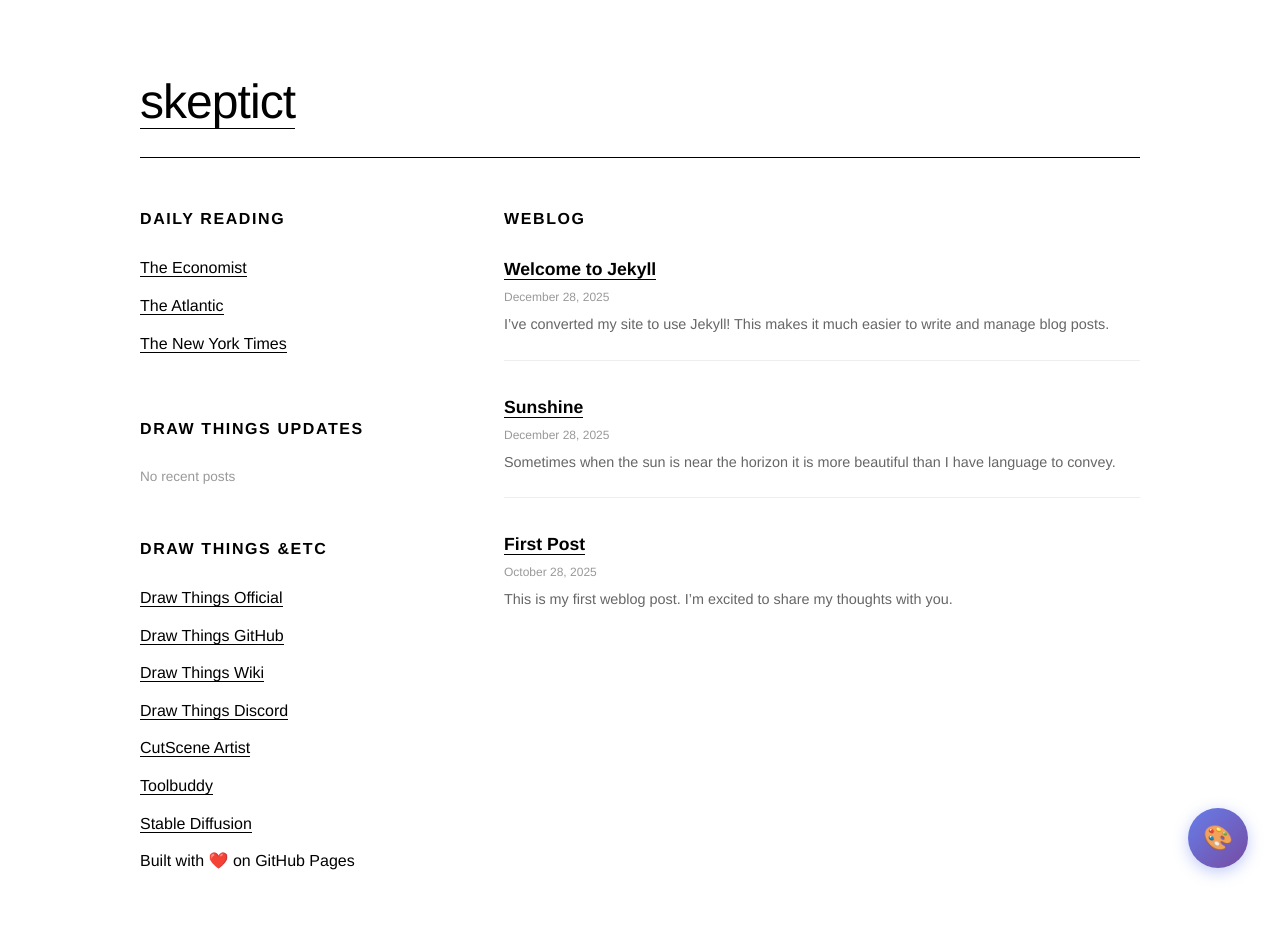
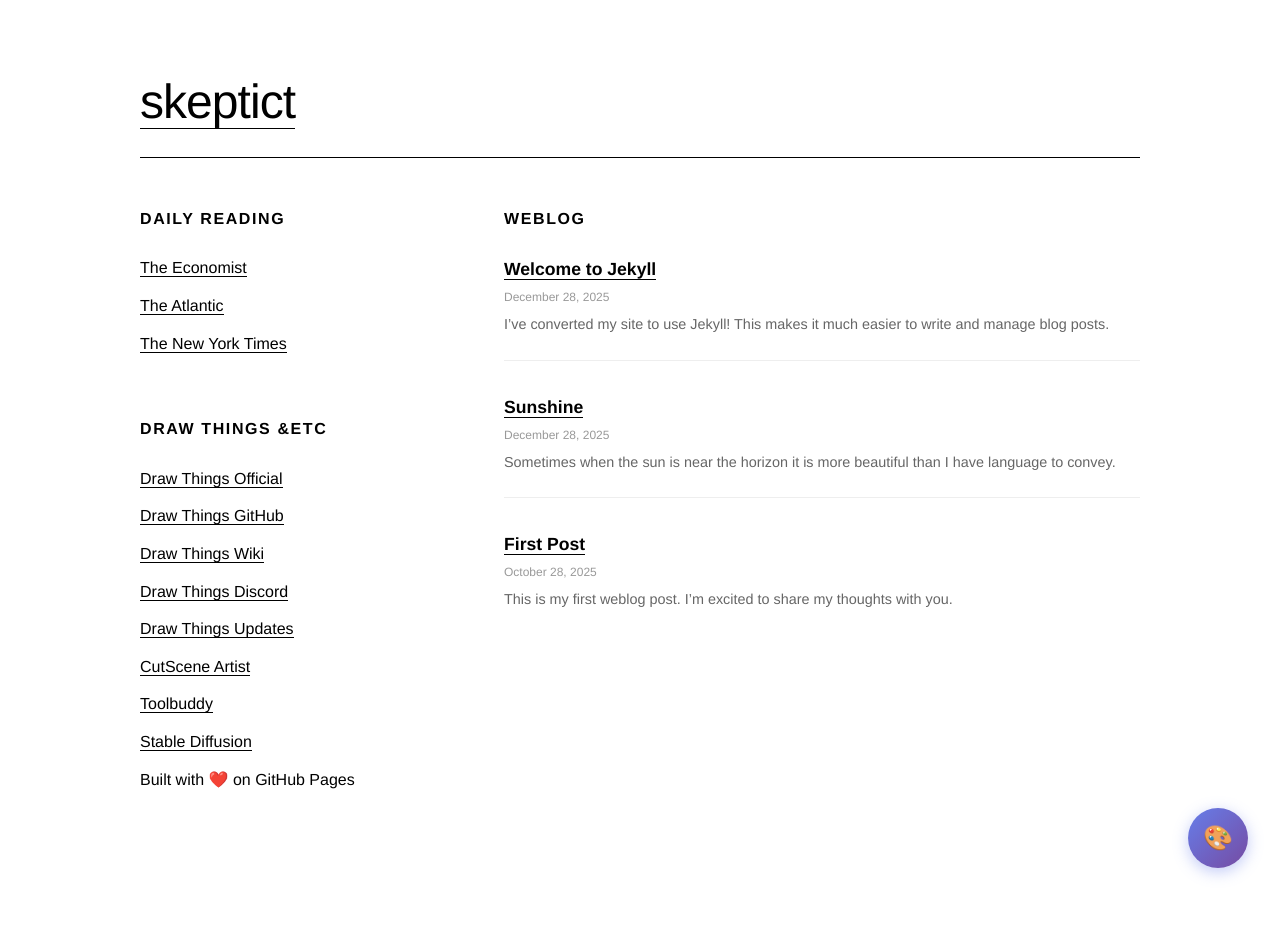
Before and after one commit to skeptict/skeptict.github.io, a Jekyll site: the page built from index.html, in a window 1280 px wide. Built offline with Jekyll 4.4.1, drawn with Linux system fonts in a browser that asks for light colours; after the commit the page ends 900 px from its top, so only the background shows below that.

Commit message:
Simplify DrawThings feed - use simple link instead
- Remove DrawThings Updates section with auto-updating feed
- Add Draw Things Updates link to Draw Things &etc section
- Remove drawthings-feed.js script loading
- Keep it simple and reliable with direct link to nitter

🤖 Generated with [Claude Code](https://claude.com/claude-code)

Co-Authored-By: Claude Sonnet 4.5 <noreply@anthropic.com>

```diff
--- a/_layouts/default.html
+++ b/_layouts/default.html
@@ -21,6 +21,5 @@
     <div class="style-switcher-menu" id="styleSwitcherMenu"></div>
 
     <script src="/js/style-switcher.js"></script>
-    <script src="/js/drawthings-feed.js"></script>
 </body>
 </html>
--- a/index.html
+++ b/index.html
@@ -13,12 +13,6 @@ title: Home
                 <li><a href="https://www.nytimes.com" target="_blank">The New York Times</a></li>
             </ul>
         </div>
-        <div class="drawthings-feed">
-            <h2>Draw Things Updates</h2>
-            <div id="drawthings-posts">
-                <p style="font-size: 0.85rem; color: #999;">Loading...</p>
-            </div>
-        </div>
         <div class="other-links">
             <h2>Draw Things &etc</h2>
             <ul>
```
Also changed, not shown: other parts of index.html (+1 -0 lines).
